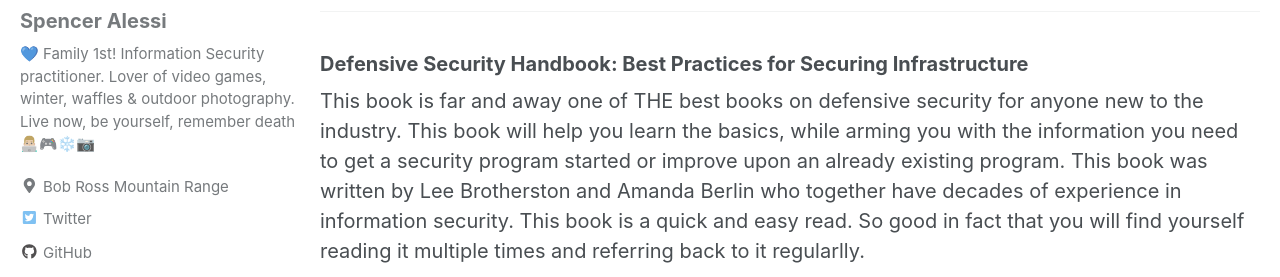
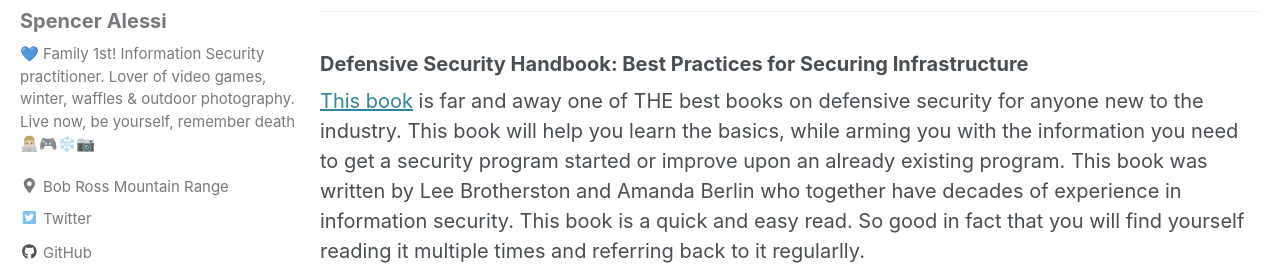
Before and after one commit to techspence/techspence.github.io, a Jekyll site: the page built from _posts/2020-04-09-Defensive-Cybersecurity-Mega-List-Free-Training-Resources.md, in a window 1280 px wide and 900 px high, scrolled down 1313 px. Shown: the part 171-448 px from the top of the window. Built offline with Jekyll 4.4.1, drawn with Linux system fonts in a browser that asks for light colours; cached includes are drawn as plain includes; part of the change alters nothing that is shown.

```diff
--- a/_posts/2020-04-09-Defensive-Cybersecurity-Mega-List-Free-Training-Resources.md
+++ b/_posts/2020-04-09-Defensive-Cybersecurity-Mega-List-Free-Training-Resources.md
@@ -62,7 +62,7 @@ A mega huge list of Cybersecurity Training Resources, that are completely **FREE
 ## Defensive Cybersecurity Training Resources Explained
 
 ### Defensive Security Handbook: Best Practices for Securing Infrastructure
-This book is far and away one of THE best books on defensive security for anyone new to the industry. This book will help you learn the basics, while arming you with the information you need to get a security program started or improve upon an already existing program. This book was written by Lee Brotherston and Amanda Berlin who together have decades of experience in information security. This book is a quick and easy read. So good in fact that you will find yourself reading it multiple times and referring back to it regularlly.
+[This book](https://www.amazon.com/Defensive-Security-Handbook-Practices-Infrastructure/dp/1491960388) is far and away one of THE best books on defensive security for anyone new to the industry. This book will help you learn the basics, while arming you with the information you need to get a security program started or improve upon an already existing program. This book was written by Lee Brotherston and Amanda Berlin who together have decades of experience in information security. This book is a quick and easy read. So good in fact that you will find yourself reading it multiple times and referring back to it regularlly.
 
 ### Black Hills Infosec
 
```
